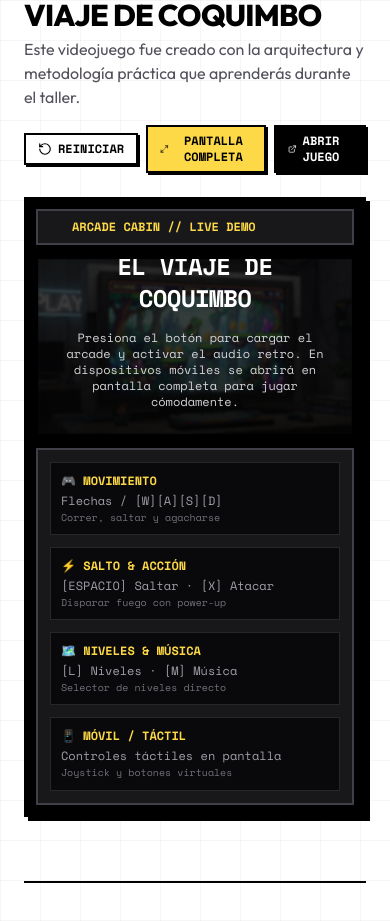
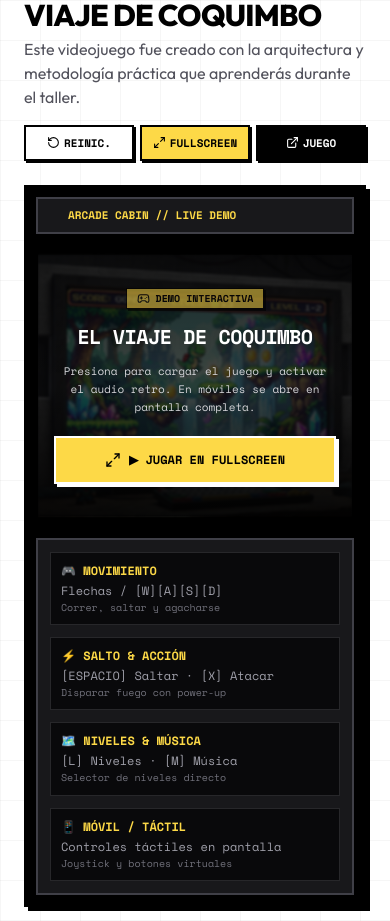
Before and after one commit to rubenoroz/rubenoroz, a Next.js app: page /cursos/de-cero-a-videojuego in a window 390 px wide. Shown: the part 2120-3041 px from the top of the page. Built offline with nearby package versions, Linux system fonts and the light colour scheme.

Commit message:
fix: corregir visibilidad de botones y altura del arcade en dispositivos moviles

```diff
--- a/src/app/cursos/de-cero-a-videojuego/page.tsx
+++ b/src/app/cursos/de-cero-a-videojuego/page.tsx
@@ -231,30 +231,30 @@ export default function DeCeroAVideojuegoPage() {
               </p>
             </div>
 
-            <div className="flex items-center gap-2 font-mono text-xs">
+            <div className="grid grid-cols-3 sm:flex items-center gap-1.5 sm:gap-2 font-mono text-[11px] sm:text-xs w-full sm:w-auto">
               <button
                 onClick={handleRestartGame}
-                className="px-3 py-1.5 bg-white border-2 border-black hover:bg-brand-yellow font-bold flex items-center gap-1.5 shadow-[2px_2px_0px_#000] active:translate-x-[1px] active:translate-y-[1px] active:shadow-none transition-all cursor-pointer"
+                className="py-2 px-2 sm:px-3 sm:py-1.5 bg-white border-2 border-black hover:bg-brand-yellow font-bold flex items-center justify-center gap-1 shadow-[2px_2px_0px_#000] active:translate-x-[1px] active:translate-y-[1px] active:shadow-none transition-all cursor-pointer text-center"
                 title="Reiniciar Demo"
               >
-                <RotateCcw size={14} /> REINICIAR
+                <RotateCcw size={13} /> <span className="hidden xs:inline sm:inline">REINICIAR</span><span className="xs:hidden sm:hidden">REINIC.</span>
               </button>
               <button
                 onClick={handleToggleFullscreen}
-                className="px-3 py-1.5 bg-brand-yellow text-black border-2 border-black hover:bg-black hover:text-white font-bold flex items-center gap-1.5 shadow-[2px_2px_0px_#000] active:translate-x-[1px] active:translate-y-[1px] active:shadow-none transition-all cursor-pointer"
+                className="py-2 px-2 sm:px-3 sm:py-1.5 bg-brand-yellow text-black border-2 border-black hover:bg-black hover:text-white font-bold flex items-center justify-center gap-1 shadow-[2px_2px_0px_#000] active:translate-x-[1px] active:translate-y-[1px] active:shadow-none transition-all cursor-pointer text-center"
                 title="Pantalla Completa"
               >
-                {isFullscreenMode ? <Minimize2 size={14} /> : <Maximize2 size={14} />}
-                {isFullscreenMode ? 'SALIR FULLSCREEN' : 'PANTALLA COMPLETA'}
+                {isFullscreenMode ? <Minimize2 size={13} /> : <Maximize2 size={13} />}
+                <span>{isFullscreenMode ? 'SALIR' : 'FULLSCREEN'}</span>
               </button>
               <a
                 href="/games/el-viaje-de-coquimbo.html"
                 target="_blank"
                 rel="noopener noreferrer"
-                className="px-3 py-1.5 bg-black text-white border-2 border-black hover:bg-brand-pink font-bold flex items-center gap-1.5 shadow-[2px_2px_0px_#000] active:translate-x-[1px] active:translate-y-[1px] active:shadow-none transition-all"
+                className="py-2 px-2 sm:px-3 sm:py-1.5 bg-black text-white border-2 border-black hover:bg-brand-pink font-bold flex items-center justify-center gap-1 shadow-[2px_2px_0px_#000] active:translate-x-[1px] active:translate-y-[1px] active:shadow-none transition-all text-center"
                 title="Abrir en pestaña completa"
               >
-                <ExternalLink size={14} /> ABRIR JUEGO
+                <ExternalLink size={13} /> <span className="hidden xs:inline sm:inline">ABRIR</span> JUEGO
               </a>
             </div>
           </div>
@@ -262,7 +262,7 @@ export default function DeCeroAVideojuegoPage() {
           {/* Arcade Cabinet Frame */}
           <div className="border-4 border-black bg-black p-2 md:p-4 shadow-neo relative">
             {/* Header Marquee */}
-            <div className="bg-zinc-900 border-2 border-zinc-700 px-4 py-2 flex items-center justify-between font-mono text-xs mb-3 text-zinc-300">
+            <div className="bg-zinc-900 border-2 border-zinc-700 px-3 sm:px-4 py-2 flex items-center justify-between font-mono text-[11px] sm:text-xs mb-3 text-zinc-300">
               <div className="flex items-center gap-2">
                 <span className="w-2.5 h-2.5 bg-red-500 rounded-full animate-ping"></span>
                 <span className="font-bold text-brand-yellow">ARCADE CABIN // LIVE DEMO</span>
@@ -275,18 +275,18 @@ export default function DeCeroAVideojuegoPage() {
             </div>
 
             {/* Iframe Viewport / Start Screen */}
-            <div className="border-2 border-black bg-black overflow-hidden relative aspect-[16/9] w-full">
+            <div className="border-2 border-black bg-black overflow-hidden relative min-h-[280px] sm:min-h-[360px] md:aspect-[16/9] w-full flex items-center justify-center">
               {isGameActive ? (
                 <iframe
                   key={gameKey}
                   ref={iframeRef}
                   src="/games/el-viaje-de-coquimbo.html"
-                  className="w-full h-full border-0 block"
+                  className="w-full h-full border-0 block absolute inset-0"
                   allow="fullscreen; autoplay"
                   title="El Viaje de Coquimbo - Demo de Videojuego"
                 />
               ) : (
-                <div className="w-full h-full relative flex flex-col items-center justify-center p-6 text-center select-none bg-zinc-950">
+                <div className="w-full h-full relative flex flex-col items-center justify-center p-4 sm:p-6 text-center select-none bg-zinc-950 py-8">
                   {/* Background game preview image dimmed */}
                   <img
                     src="/images/de_cero_a_videojuego.png"
@@ -295,34 +295,36 @@ export default function DeCeroAVideojuegoPage() {
                   />
 
                   {/* CRT Scanline overlay effect */}
-                  <div className="absolute inset-0 bg-gradient-to-b from-transparent via-black/20 to-black/60 pointer-events-none" />
+                  <div className="absolute inset-0 bg-gradient-to-b from-black/40 via-transparent to-black/80 pointer-events-none" />
 
                   {/* Centered start content */}
-                  <div className="relative z-10 space-y-4 max-w-md">
-                    <span className="font-mono text-[11px] uppercase font-bold text-black bg-brand-yellow border-2 border-black px-3 py-1 shadow-[2px_2px_0px_#000] inline-flex items-center gap-1.5 animate-pulse">
-                      <Gamepad2 size={14} /> DEMO INTERACTIVA
-                    </span>
+                  <div className="relative z-10 space-y-3 sm:space-y-4 max-w-md my-auto">
+                    <div>
+                      <span className="font-mono text-[10px] sm:text-[11px] uppercase font-bold text-black bg-brand-yellow border border-black px-2.5 py-0.5 sm:px-3 sm:py-1 shadow-[2px_2px_0px_#000] inline-flex items-center gap-1.5 animate-pulse">
+                        <Gamepad2 size={13} /> DEMO INTERACTIVA
+                      </span>
+                    </div>
 
-                    <h3 className="font-mono text-2xl sm:text-3xl font-extrabold text-white uppercase tracking-tight drop-shadow-md">
+                    <h3 className="font-mono text-xl sm:text-3xl font-extrabold text-white uppercase tracking-tight drop-shadow-md">
                       El Viaje de Coquimbo
                     </h3>
 
-                    <p className="text-zinc-300 font-mono text-xs max-w-sm mx-auto">
-                      Presiona el botón para cargar el arcade y activar el audio retro. En dispositivos móviles se abrirá en pantalla completa para jugar cómodamente.
+                    <p className="text-zinc-300 font-mono text-[11px] sm:text-xs max-w-sm mx-auto leading-relaxed px-2">
+                      Presiona para cargar el juego y activar el audio retro. En móviles se abre en pantalla completa.
                     </p>
 
-                    <div className="flex flex-col sm:flex-row items-center justify-center gap-3 pt-2">
+                    <div className="pt-2 flex flex-col sm:flex-row items-center justify-center gap-2.5">
                       <button
                         onClick={() => handleStartGame(true)}
-                        className="w-full sm:w-auto px-6 py-3.5 bg-brand-yellow text-black font-mono font-bold text-sm sm:text-base border-2 border-white hover:bg-[#25d366] hover:text-black transition-all flex items-center justify-center gap-2 shadow-[4px_4px_0px_#fff] active:translate-x-[2px] active:translate-y-[2px] active:shadow-none cursor-pointer"
+                        className="w-full sm:w-auto px-6 py-3.5 bg-brand-yellow text-black font-mono font-bold text-xs sm:text-sm border-2 border-white hover:bg-[#25d366] hover:text-black transition-all flex items-center justify-center gap-2 shadow-[3px_3px_0px_#fff] active:translate-x-[2px] active:translate-y-[2px] active:shadow-none cursor-pointer"
                       >
-                        <Maximize2 size={18} /> ▶ JUGAR EN FULLSCREEN
+                        <Maximize2 size={16} /> ▶ JUGAR EN FULLSCREEN
                       </button>
                       <button
                         onClick={() => handleStartGame(false)}
-                        className="hidden sm:inline-flex w-full sm:w-auto px-5 py-3.5 bg-zinc-900 text-white font-mono font-bold text-sm border-2 border-zinc-500 hover:bg-white hover:text-black transition-all items-center justify-center gap-2 cursor-pointer"
+                        className="hidden sm:inline-flex w-full sm:w-auto px-4 py-3 bg-zinc-900 text-white font-mono font-bold text-xs border border-zinc-500 hover:bg-white hover:text-black transition-all items-center justify-center gap-1.5 cursor-pointer"
                       >
-                        <Volume2 size={16} /> Jugar aquí
+                        <Volume2 size={15} /> Jugar aquí
                       </button>
                     </div>
                   </div>
@@ -334,13 +336,10 @@ export default function DeCeroAVideojuegoPage() {
             {isFullscreenMode && isGameActive && (
               <div className="fixed inset-0 z-[99999] bg-black flex flex-col w-screen h-screen overflow-hidden">
                 {/* Fullscreen Top Control Bar */}
-                <div className="bg-zinc-950 border-b border-zinc-800 px-4 py-2 flex items-center justify-between font-mono text-xs text-white shrink-0">
+                <div className="bg-zinc-950 border-b border-zinc-800 px-3 sm:px-4 py-2 flex items-center justify-between font-mono text-xs text-white shrink-0">
                   <div className="flex items-center gap-2">
-                    <span className="font-bold text-brand-yellow flex items-center gap-1.5">
-                      <Gamepad2 size={16} /> EL VIAJE DE COQUIMBO
-                    </span>
-                    <span className="hidden md:inline-block text-[11px] text-zinc-400">
-                      (Modo Pantalla Completa)
+                    <span className="font-bold text-brand-yellow flex items-center gap-1.5 text-[11px] sm:text-xs">
+                      <Gamepad2 size={15} /> EL VIAJE DE COQUIMBO
                     </span>
                   </div>
 
@@ -352,14 +351,14 @@ export default function DeCeroAVideojuegoPage() {
                   <div className="flex items-center gap-2">
                     <button
                       onClick={handleRestartGame}
-                      className="px-2.5 py-1 bg-zinc-800 hover:bg-zinc-700 text-white text-[11px] border border-zinc-600 font-bold flex items-center gap-1 transition-all cursor-pointer"
+                      className="px-2 py-1 bg-zinc-800 hover:bg-zinc-700 text-white text-[10px] sm:text-[11px] border border-zinc-600 font-bold flex items-center gap-1 transition-all cursor-pointer"
                       title="Reiniciar Nivel"
                     >
                       <RotateCcw size={12} /> REINICIAR
                     </button>
                     <button
                       onClick={handleExitFullscreen}
-                      className="px-3 py-1 bg-brand-pink text-white hover:bg-white hover:text-black text-xs font-bold border border-white flex items-center gap-1.5 shadow-[2px_2px_0px_#fff] transition-all cursor-pointer"
+                      className="px-3 py-1 bg-brand-pink text-white hover:bg-white hover:text-black text-[11px] sm:text-xs font-bold border border-white flex items-center gap-1 shadow-[2px_2px_0px_#fff] transition-all cursor-pointer"
                       title="Salir de Pantalla Completa"
                     >
                       <X size={14} /> SALIR
```
